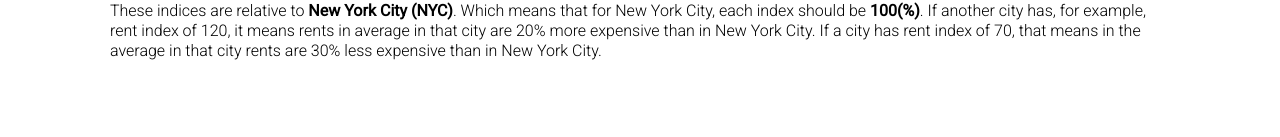
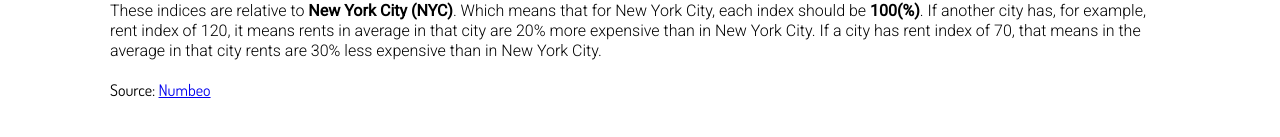
Before and after one commit to livenlulu/qol, a plain HTML site: page index.html in a window 1280 px wide. Shown: the part 425-562 px from the top of the page. Drawn offline with Linux system fonts and the light colour scheme.

Commit message:
Add source

```diff
--- a/index.html
+++ b/index.html
@@ -54,7 +54,9 @@
 <br><br>
 <font style="font-family: Roboto; font-weight: 200;">
 These indices are relative to <b>New York City (NYC)</b>. Which means that for New York City, each index should be <b>100(%)</b>. If another city has, for example, rent index of 120, it means rents in average in that city are 20% more expensive than in New York City. If a city has rent index of 70, that means in the average in that city rents are 30% less expensive than in New York City.</font>
-<br>
+<br><br>
+
+Source: <a href="https://www.numbeo.com/cost-of-living/" target="_blank">Numbeo</a>
 <script src="d3.v3.min.js"></script>
 <script>
 function dashboard(id, fData){
```
